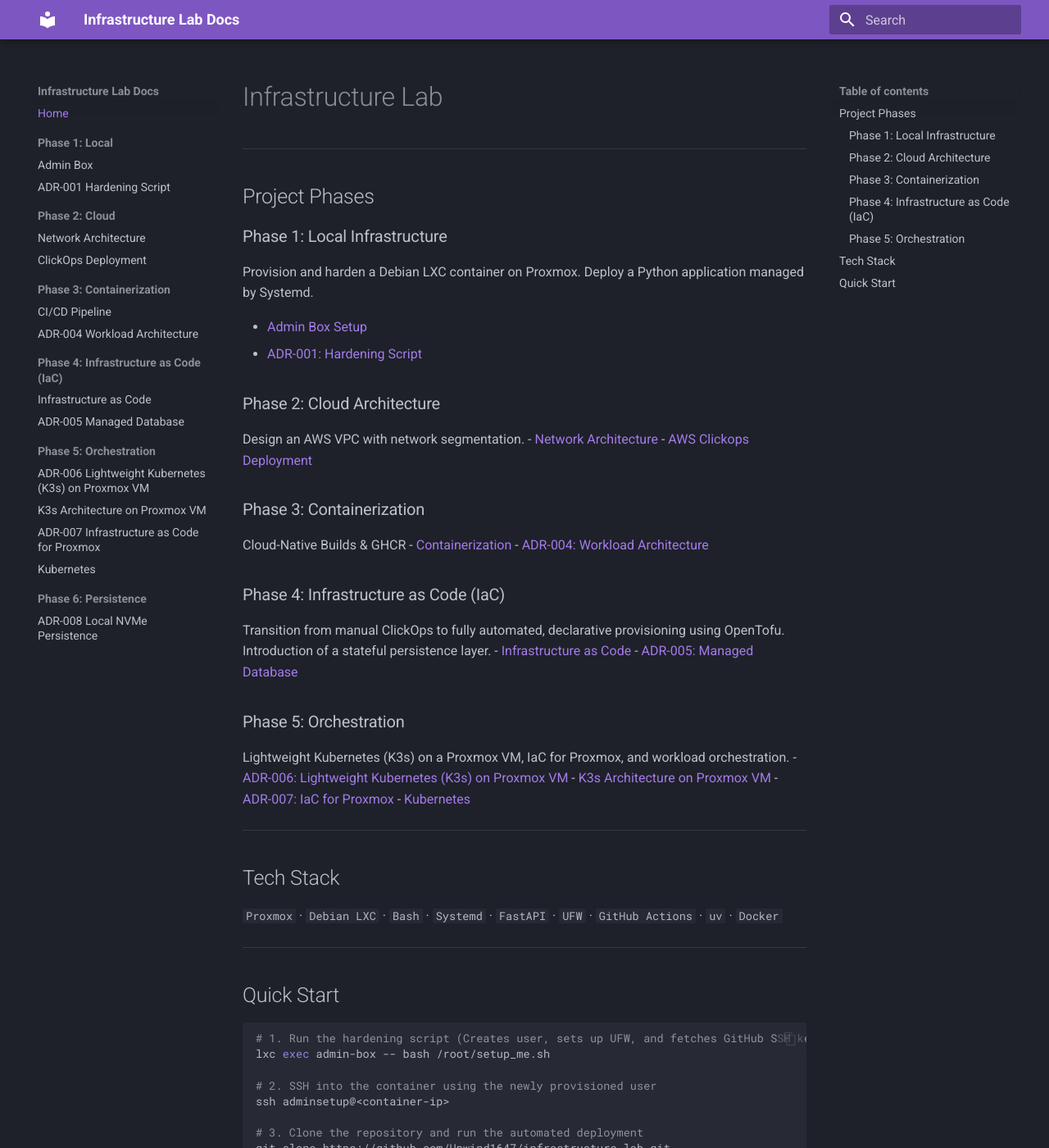
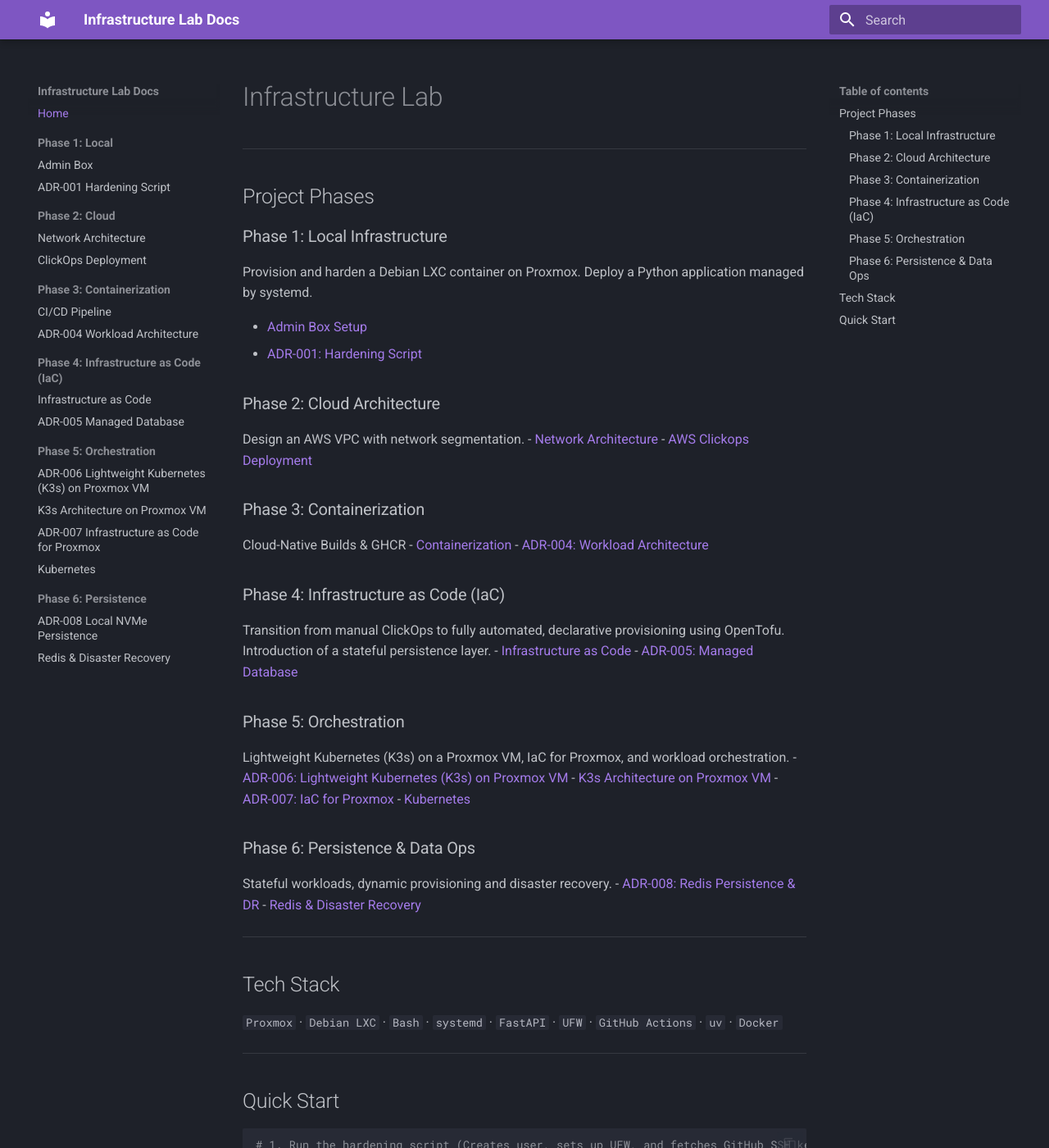
Before and after one commit to Upwind1647/infrastructure-lab, an MkDocs documentation site: the page built from docs/index.md, in a window 1280 px wide and 1400 px high. Shown: the whole window at 82% size. Built offline with MkDocs 1.6.1 and Material for MkDocs 9.7.7, drawn with Linux system fonts in a browser that asks for light colours.

Commit message:
docs: add documentation for redis update README.md

```diff
--- a/docs/index.md
+++ b/docs/index.md
@@ -5,7 +5,7 @@
 ## Project Phases
 
 ### Phase 1: Local Infrastructure
-Provision and harden a Debian LXC container on Proxmox. Deploy a Python application managed by Systemd.
+Provision and harden a Debian LXC container on Proxmox. Deploy a Python application managed by systemd.
 
 - [Admin Box Setup](phase1/admin-box.md)
 - [ADR-001: Hardening Script](phase1/adr-001-hardening-script.md)
@@ -32,11 +32,16 @@
 - [ADR-007: IaC for Proxmox](phase5/adr-007-proxmox-iac.md)
 - [Kubernetes](phase5/kubernetes.md)
 
+### Phase 6: Persistence & Data Ops
+Stateful workloads, dynamic provisioning and disaster recovery.
+- [ADR-008: Redis Persistence & DR](phase6/adr-008-persistence.md)
+- [Redis & Disaster Recovery](phase6/redis-dr.md)
+
 ---
 
 ## Tech Stack
 
-`Proxmox` · `Debian LXC` · `Bash` · `Systemd` · `FastAPI` · `UFW` · `GitHub Actions` · `uv` · `Docker`
+`Proxmox` · `Debian LXC` · `Bash` · `systemd` · `FastAPI` · `UFW` · `GitHub Actions` · `uv` · `Docker`
 
 ---
 
--- a/mkdocs.yml
+++ b/mkdocs.yml
@@ -33,6 +33,7 @@
       - Kubernetes: phase5/kubernetes.md
   - "Phase 6: Persistence":
       - ADR-008 Local NVMe Persistence: phase6/adr-008-persistence.md
+      - Redis & Disaster Recovery: phase6/redis-dr.md
 
 markdown_extensions:
   - admonition
```
Also changed, not shown: README.md (+9 -7 lines), docs/phase6/adr-008-persistence.md (+4 -4 lines), docs/phase6/redis-dr.md (added, +24 -0 lines).
